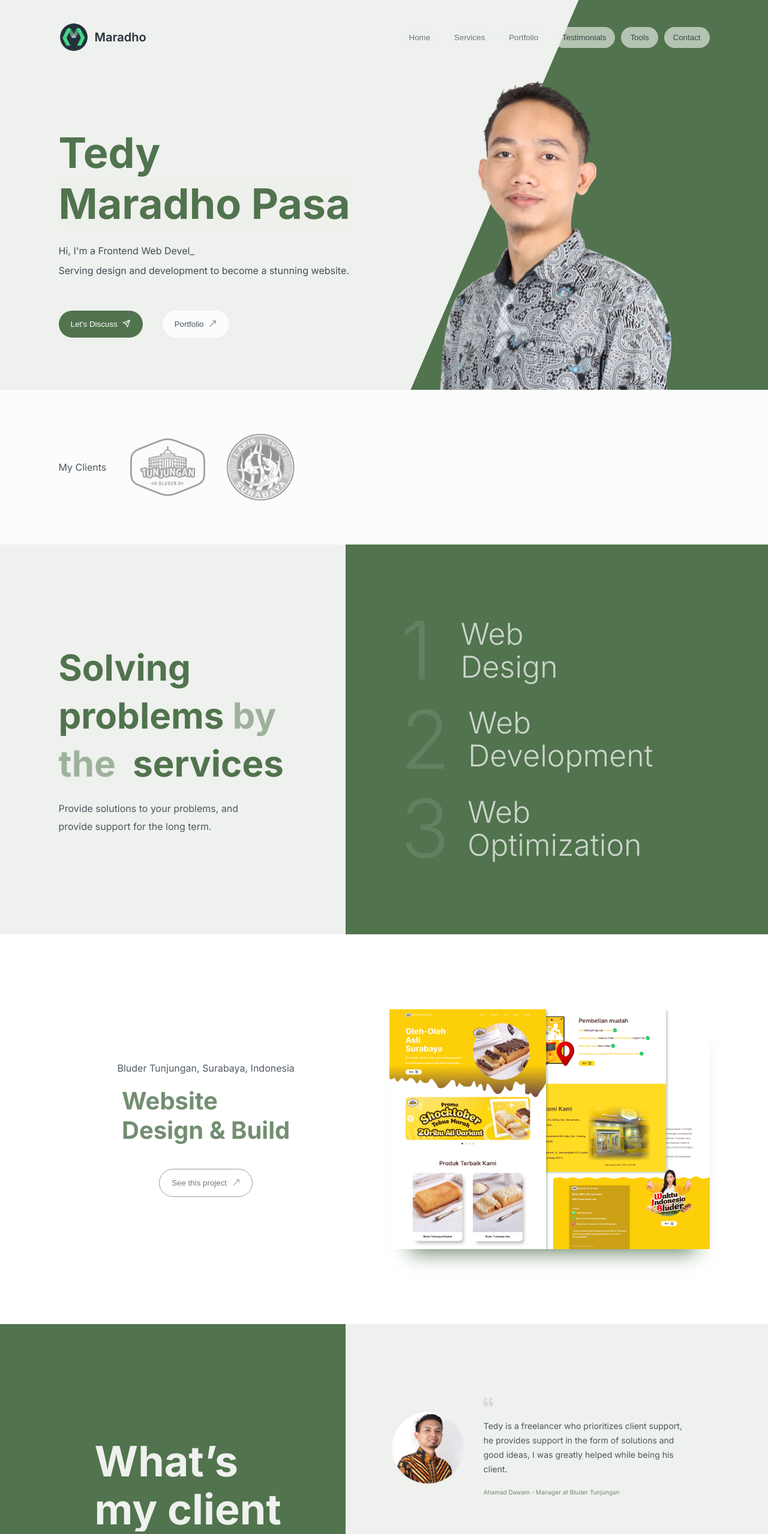
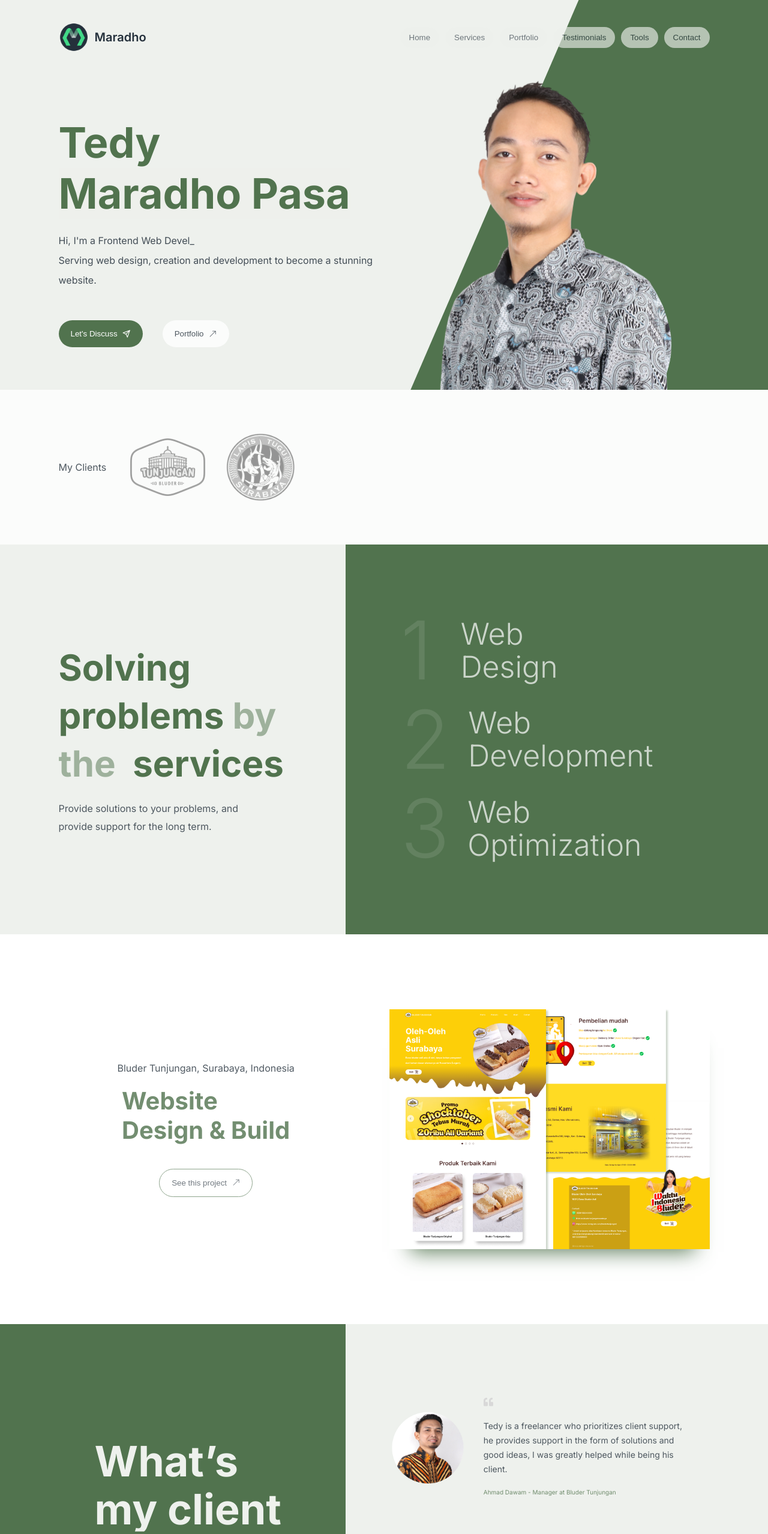
Before and after one commit to tedymaradho/maradho, a React (Vite) app: page / in a window 1280 px wide. Shown: the top 2558 px of the page at 60% size. Built offline with nearby package versions, Linux system fonts and the light colour scheme; the HTML template or start-up script is replaced by a standard one.

Commit message:
footer space fixed

```diff
--- a/src/components/Footer.jsx
+++ b/src/components/Footer.jsx
@@ -92,7 +92,7 @@ const LogoName = styled.span`
 
 const Title = styled.h1`
   @media ${device.mobileS} {
-    font-size: 50px;
+    font-size: 45px;
     line-height: 70px;
   }
   @media ${device.tablet} {
@@ -109,14 +109,12 @@ const Email = styled.div`
 `;
 
 const Address = styled.div`
-  display: flex;
-  align-items: center;
-
   @media ${device.mobileS} {
-    opacity: 0;
+    display: none;
   }
   @media ${device.tablet} {
-    opacity: 100%;
+    display: flex;
+    align-items: center;
   }
 `;
 
@@ -183,7 +181,7 @@ const Area = styled.textarea`
   outline: none;
 
   @media ${device.mobileS} {
-    height: 90px;
+    height: 130px;
     padding: 5px;
     font-size: 14px;
   }
--- a/src/components/Header.jsx
+++ b/src/components/Header.jsx
@@ -139,7 +139,8 @@ function Header() {
         <Desc>
           Hi, I'm a <span ref={textRef}></span>
           <br />
-          Serving design and development to become a stunning website.
+          Serving web design, creation and development to become a stunning
+          website.
         </Desc>
         <ButtonBox>
           <ButtonPrimary>
--- a/src/components/Navbar.jsx
+++ b/src/components/Navbar.jsx
@@ -116,7 +116,7 @@ const DropdownMenu = styled.div`
   top: 0;
   right: 0;
   background-color: white;
-  opacity: 0.95;
+  opacity: 0.99;
 
   @media ${device.mobileS} {
     display: inline-block;
--- a/src/components/Testimoni.jsx
+++ b/src/components/Testimoni.jsx
@@ -171,7 +171,7 @@ function Testimoni() {
               support in the form of solutions and good ideas, I was greatly
               helped while being his client.
             </Text>
-            <Owner>Ahamad Dawam - Manager at Bluder Tunjungan</Owner>
+            <Owner>Ahmad Dawam - Manager at Bluder Tunjungan</Owner>
           </TextBox>
         </TestiBox>
         <TestiBox>
```
